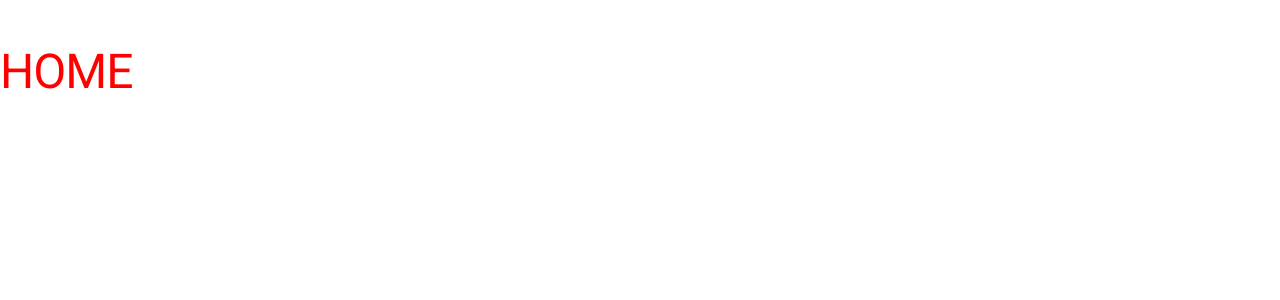
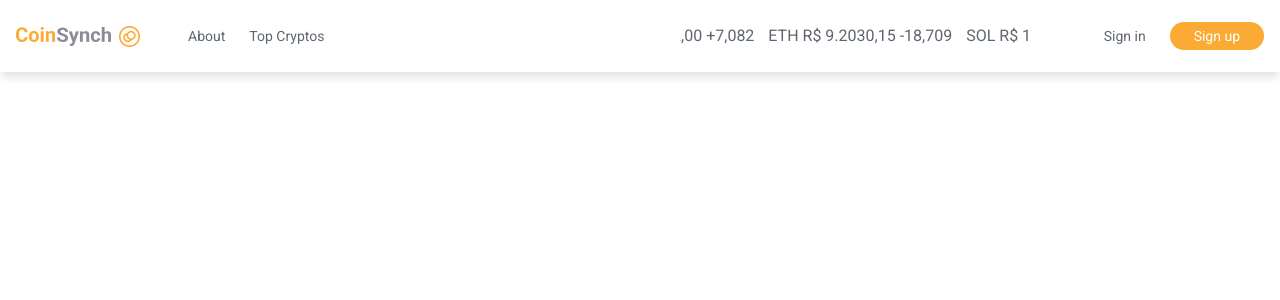
Before and after one commit to ruanpasta/nextjs-coin-challenge, a Next.js app: page / in a window 1280 px wide. Shown: the top 300 px of the page. Built offline with nearby package versions, Linux system fonts and the light colour scheme.

Commit message:
feat: Created a static navbar

```diff
--- /dev/null
+++ b/src/components/index.ts
@@ -0,0 +1,5 @@
+import Navbar from "./navbar"
+
+export {
+  Navbar
+}
--- /dev/null
+++ b/src/components/navbar.tsx
@@ -0,0 +1,42 @@
+import Image from 'next/image'
+import Link from 'next/link'
+
+import {
+  CryptoContent,
+  CryptoSlider,
+  NavbarContainer,
+  NavbarElements,
+  PagesMenus,
+} from '@/styles/components/navbar'
+
+import logo from '../assets/logo.png'
+
+export default function Navbar() {
+  return (
+    <NavbarContainer>
+      <NavbarElements>
+        <div>
+          <Image src={logo.src} width={124} height={21} alt='logo' />
+
+          <PagesMenus>
+            <Link href='/'>About</Link>
+            <Link href='/'>Top Cryptos</Link>
+          </PagesMenus>
+        </div>
+        <div>
+          <CryptoSlider>
+            <CryptoContent>
+              <span>{'BIT R$ 150342,00 +7,082'}</span>
+              <span>ETH R$ 9.2030,15 -18,709</span>
+              <span>SOL R$ 11.003,62 +7,082</span>
+              <span>BIN R$ 1.532,16 -3,980</span>
+              <span>DOG R$ 23,62 +1,230</span>
+            </CryptoContent>
+          </CryptoSlider>
+          <a href='/'>Sign in</a>
+          <button>Sign up</button>
+        </div>
+      </NavbarElements>
+    </NavbarContainer>
+  )
+}
--- a/src/pages/index.tsx
+++ b/src/pages/index.tsx
@@ -1,9 +1,11 @@
-import { HomeContainer } from "@/styles/home";
+import { Navbar } from '@/components'
+import { HomeContainer, LandingPage } from '@/styles/pages/home'
 
 export default function Home() {
   return (
     <HomeContainer>
-      <span>HOME</span>
+      <Navbar />
+      <LandingPage></LandingPage>
     </HomeContainer>
   )
 }
--- /dev/null
+++ b/src/styles/components/navbar.ts
@@ -0,0 +1,88 @@
+import { keyframes, styled } from '..'
+import { utils } from '../utils'
+
+
+export const NavbarContainer = styled('nav', {
+  width: '100%',
+  display: 'flex',
+  justifyContent: 'center',
+
+  boxShadow: '0 8px 8px -2px rgba(0, 0, 0, 0.1)',
+})
+
+export const NavbarElements = styled('div', {
+  width: '100%',
+  display: 'flex',
+  justifyContent: 'space-between',
+  alignItems: 'center',
+  maxWidth: 'calc(100vw - ((100vw - 1216px) /2))',
+  ...utils.py('1.375rem'),
+
+  '& > div': {
+    display: 'flex',
+    justifyContent: 'space-between',
+    alignItems: 'center',
+    gap: utils.sizesToRem['2xl'],
+  },
+
+  a: {
+    textDecoration: 'none',
+    color: '$textBase',
+    ...utils.fs('md'),
+
+    '&:hover': {
+      color: '$secondary500'
+    }
+  },
+
+  button: {
+    cursor: 'pointer',
+    border: 0,
+    borderRadius: 32,
+    backgroundColor: '$primary500',
+    color: '$white',
+    ...utils.py('0.5rem'),
+    ...utils.px('2xl'),
+    ...utils.fs('md'),
+
+    '&:hover': {
+      backgroundColor: '$primary400'
+    }
+  }
+})
+
+export const PagesMenus = styled('div', {
+  marginLeft: utils.sizesToRem['2xl'],
+  display: 'flex',
+  justifyContent: 'space-between',
+  alignItems: 'center',
+  gap: utils.sizesToRem['2xl'],
+})
+
+export const CryptoSlider = styled('div', {
+  position: 'relative',
+  marginRight: utils.sizesToRem['5xl'],
+  height: utils.sizesToRem['xl'],
+  width: '22rem',
+  overflow: 'hidden',
+  whiteSpace: 'nowrap'
+})
+
+const slide = keyframes({
+  '0%': { transform: 'translateX(40%)' },
+  '100%': { transform: 'translateX(-100%)' }
+})
+
+export const CryptoContent = styled('div', {
+  position: 'absolute',
+  left: 0,
+  animation: `${slide} 15s infinite linear`,
+
+  '& > span': {
+    marginRight: utils.sizesToRem.md
+  },
+
+  '&:hover': {
+    animationPlayState: 'paused'
+  }
+})
--- a/src/styles/home.ts
+++ /dev/null
@@ -1,11 +0,0 @@
-import { styled } from ".";
-import { utils } from "./utils";
-
-export const HomeContainer = styled('main', {
-  color: '$primary500',
-
-  span: {
-    color: 'Red',
-    ...utils.fs('5xl')
-  }
-})
--- a/src/styles/index.ts
+++ b/src/styles/index.ts
@@ -1,5 +1,5 @@
-import { createStitches } from "@stitches/react"
-import { utilsStyles } from "./utils"
+import { createStitches } from '@stitches/react'
+import { utilsStyles } from './utils'
 
 export const {
   styled,
@@ -9,7 +9,7 @@ export const {
   keyframes,
   theme,
   createTheme,
-  config
+  config,
 } = createStitches({
   theme: {
     colors: {
@@ -59,11 +59,5 @@ export const {
     },
 
     ...utilsStyles,
-
-    media: {
-      bp1: '(min-width: 320px)', // Columns: 4, Gutter: 16, width: 56
-      bp2: '(min-width: 768px)', // Columns: 8, Gutter: 32, width: 56
-      bp3: '(min-width: 1448px)', // Columns: 12, Gutter: 32, width: 72
-    },
-  }
+  },
 })
--- /dev/null
+++ b/src/styles/pages/home.ts
@@ -0,0 +1,18 @@
+import { styled } from "..";
+import { utils } from "../utils";
+
+export const HomeContainer = styled('main', {
+})
+
+export const LandingPage = styled('div', {
+  width: '100%',
+  maxWidth: 'calc(100vw - ((100vw - 1216px) /2))',
+
+  // '@media screen and (max-width: 768px)': {
+  //   maxWidth: 'calc(100vw - ((100vw - 672px) /2))',
+  // },
+  //
+  // '@media screen and (max-width: 320px)': {
+  //   maxWidth: 'calc(100vw - ((100vw - 272px) /2))',
+  // },
+})
--- a/src/styles/utils.ts
+++ b/src/styles/utils.ts
@@ -1,17 +1,18 @@
 
-export const utilsStyles = {
-    fontSizes: {
-      sm: '0.75rem',
-      md: '0.875rem',
-      lg: '1rem',
-      xl: '1.25rem',
-      '2xl': '1.5rem',
-      '3xl': '2rem',
-      '4xl': '2.5rem',
-      '5xl': '3rem',
-    },
+interface Sizes {
+  sm: string | number
+  md: string | number
+  lg: string | number
+  xl: string | number
+  '2xl': string | number
+  '3xl': string | number
+  '4xl': string | number
+  '5xl': string | number
+}
 
-    lineHeights: {
+type SizeKey = keyof Sizes
+
+const sizes = {
   sm: 0.75,
   md: 0.875,
   lg: 1,
@@ -20,6 +21,20 @@ export const utilsStyles = {
   '3xl': 2,
   '4xl': 2.5,
   '5xl': 3,
+}
+
+const sizesToRem = Object.entries(sizes).reduce((sizes: any, [key, value]) => {
+  sizes[key] = `${value}rem`
+  return sizes
+}, {}) as Sizes
+
+export const utilsStyles = {
+  fontSizes: {
+    ...sizesToRem
+  },
+
+  lineHeights: {
+    ...sizes
   },
 
   letterSpacings: {
@@ -34,13 +49,41 @@ export const utilsStyles = {
   },
 }
 
-const getValue = ({ obj, propName }: { obj: any, propName: string}) =>
+const getValue = ({ obj, propName }: { obj: any; propName: SizeKey | string }) =>
   Object.getOwnPropertyDescriptor(obj, propName)?.value
 
+const isSizeKey = (value: any): value is SizeKey => {
+  return typeof value === 'string' && (value in sizes);
+}
+
+const getSizeToRem = (propName: SizeKey | string) => {
+  if (isSizeKey(propName))
+    return getValue({ obj: sizesToRem, propName })
+  return propName
+}
+
 export const utils = {
+  sizes,
+  sizesToRem,
   fs: (propName: string) => ({
     fontSize: getValue({ obj: utilsStyles.fontSizes, propName }),
     lineHeight: getValue({ obj: utilsStyles.lineHeights, propName }),
-    letterSpacing: getValue({ obj: utilsStyles.letterSpacings, propName })
-  })
+    letterSpacing: getValue({ obj: utilsStyles.letterSpacings, propName }),
+  }),
+  px: (propName: SizeKey | string) => ({
+    paddingLeft: getSizeToRem(propName),
+    paddingRight: getSizeToRem(propName),
+  }),
+  py: (propName: SizeKey | string) => ({
+    paddingTop: getSizeToRem(propName),
+    paddingBottom: getSizeToRem(propName),
+  }),
+  mx: (propName: SizeKey | string) => ({
+    marginLeft: getSizeToRem(propName),
+    marginRight: getSizeToRem(propName),
+  }),
+  my: (propName: SizeKey | string) => ({
+    marginTop: getSizeToRem(propName),
+    marginBottom: getSizeToRem(propName),
+  }),
 }
```
Also changed, not shown: src/assets/logo.png (added). Lines whose indentation alone changed are shown as unchanged.
